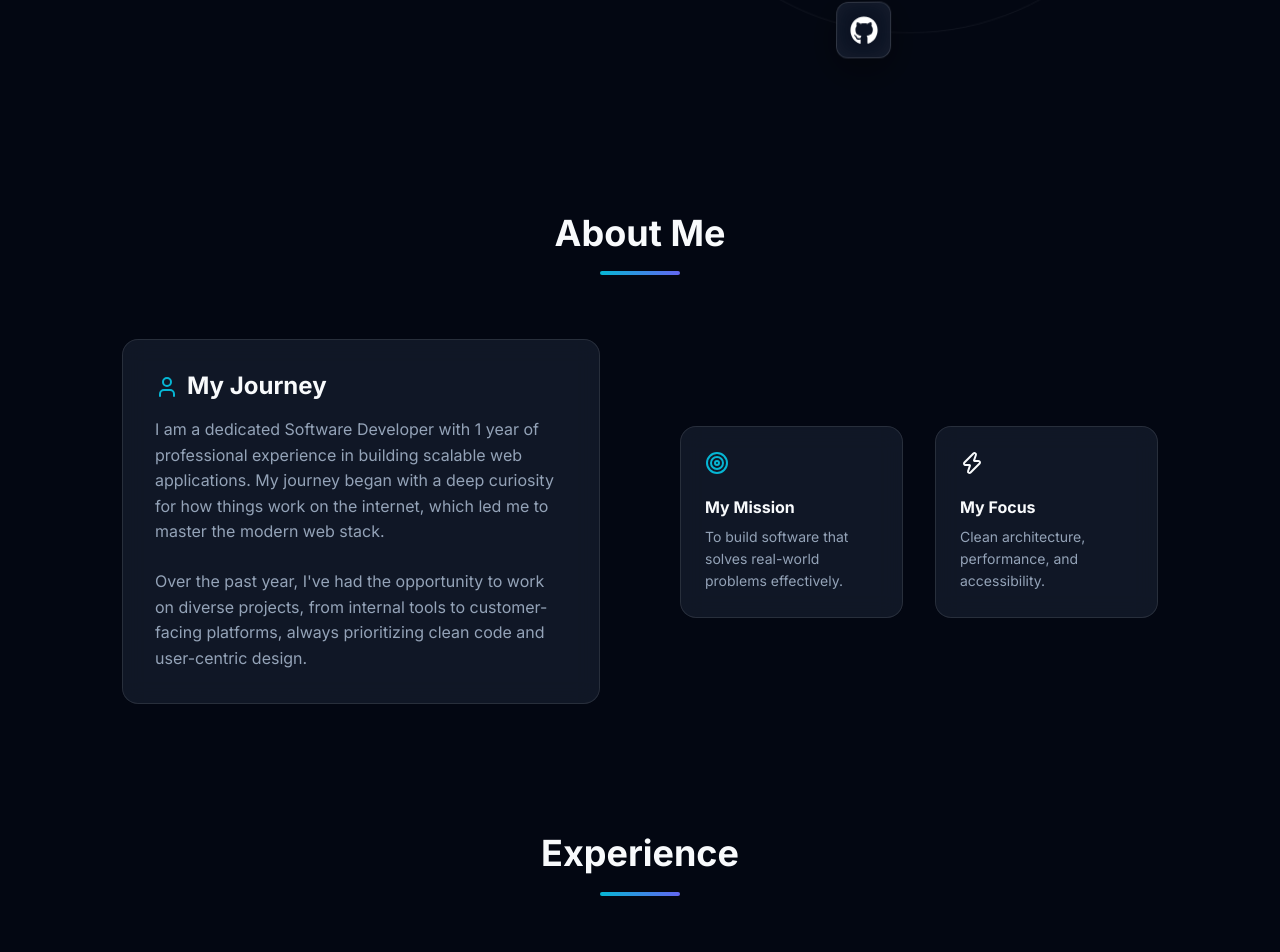
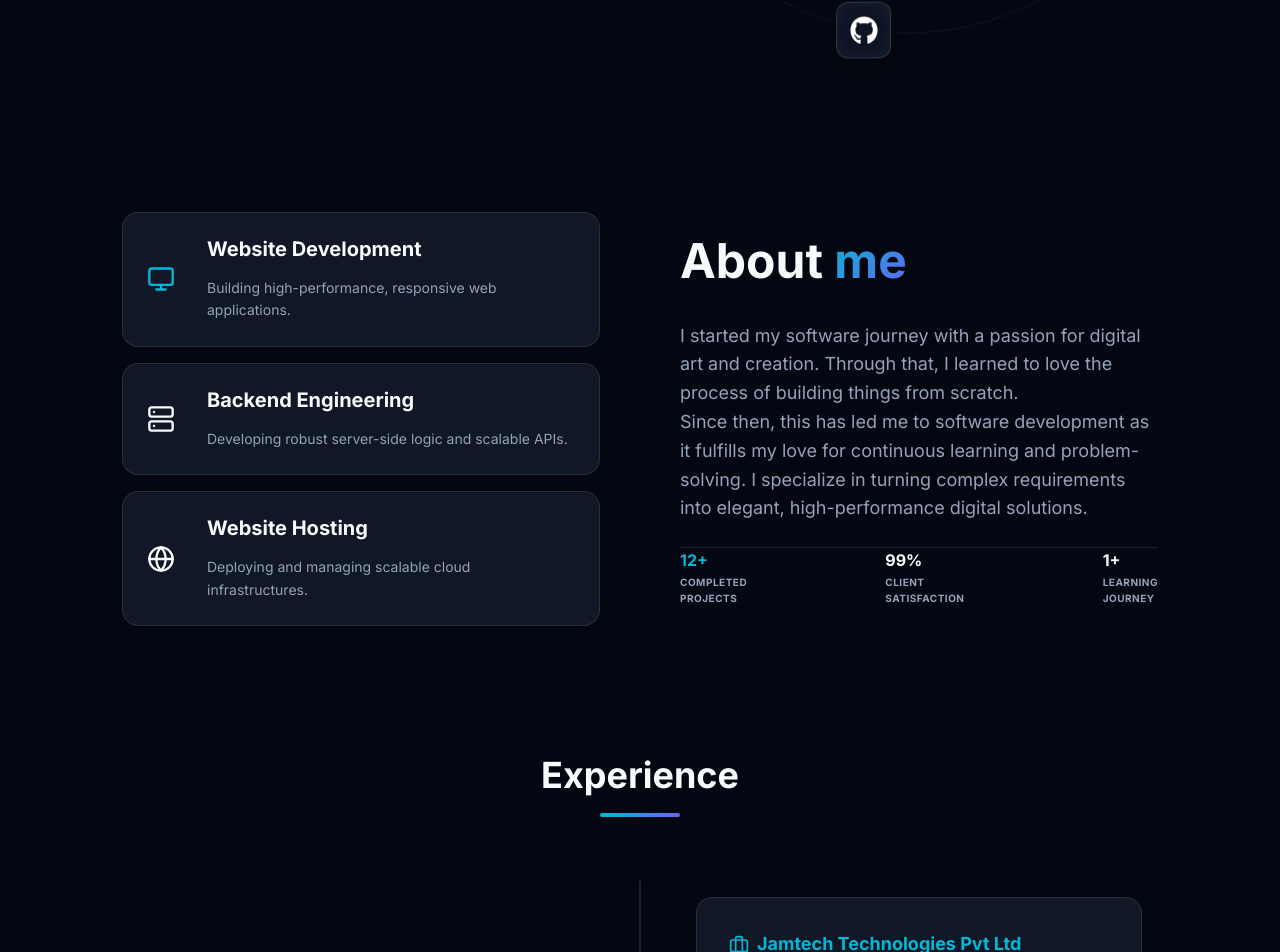
Before and after one commit to anjikasingh15/portfolio_v1, a React (Vite) app: page / in a window 1280 px wide. Shown: the part 652-1604 px from the top of the page. Built offline with nearby package versions, Linux system fonts and the light colour scheme.

Commit message:
feat: create About component with expertise and statistics sections

```diff
--- a/src/components/About.jsx
+++ b/src/components/About.jsx
@@ -1,48 +1,98 @@
 import React from 'react';
-import { User, Target, Zap } from 'lucide-react';
+import { Monitor, Server, Globe, Code2, Rocket, Sparkles } from 'lucide-react';
+
 
 const About = () => {
+  const expertises = [
+    {
+      title: 'Website Development',
+      icon: <Monitor className="text-accent-primary" size={28} />,
+      desc: 'Building high-performance, responsive web applications.'
+    },
+    {
+      title: 'Backend Engineering',
+      icon: <Server className="text-accent-secondary" size={28} />,
+      desc: 'Developing robust server-side logic and scalable APIs.'
+    },
+    {
+      title: 'Website Hosting',
+      icon: <Globe className="text-white" size={28} />,
+      desc: 'Deploying and managing scalable cloud infrastructures.'
+    }
+  ];
+
+  const stats = [
+    { label: 'Completed Projects', value: '12+', color: 'text-accent-primary' },
+    { label: 'Client Satisfaction', value: '99%', color: 'text-accent-secondary' },
+    { label: 'Learning Journey', value: '1+', color: 'text-white' }
+  ];
+
   return (
-    <section id="about" className="reveal">
+    <section id="about" className="relative py-24 reveal overflow-hidden">
+      {/* Subtle Background Glow */}
+      <div className="absolute top-1/2 left-0 w-[500px] h-[500px] bg-accent-primary/5 blur-[120px] -z-10 rounded-full"></div>
+
       <div className="container">
-        <div className="text-center mb-16">
-          <h2 className="text-4xl font-bold mb-4">About Me</h2>
-          <div className="w-20 h-1 bg-gradient-to-r from-accent-primary to-accent-secondary mx-auto rounded-full"></div>
-        </div>
+        <div className="grid lg:grid-cols-2 gap-20 items-center">
 
-        <div className="grid md:grid-cols-2 gap-20 items-center">
-          <div className="glass p-8">
-            <h3 className="text-2xl font-bold mb-4 flex items-center gap-2">
-              <User className="text-accent-primary" /> My Journey
-            </h3>
-            <p className="text-text-secondary mb-6">
-              I am a dedicated Software Developer with 1 year of professional experience in
-              building scalable web applications. My journey began with a deep curiosity
-              for how things work on the internet, which led me to master the modern web stack.
-            </p>
-            <p className="text-text-secondary">
-              Over the past year, I've had the opportunity to work on diverse projects,
-              from internal tools to customer-facing platforms, always prioritizing
-              clean code and user-centric design.
-            </p>
+          {/* Left Column: Expertise */}
+          <div className="flex flex-col gap-4 order-2 lg:order-1">
+            {expertises.map((item, index) => (
+              <div
+                key={index}
+                className="glass p-6 flex items-center gap-8 group hover:bg-white/5 transition-all duration-300 border border-transparent hover:border-white/10"
+              >
+                <div className="flex-shrink-0 w-16 h-16 bg-white/5 rounded-xl flex items-center justify-center group-hover:scale-110 transition-transform">
+                  {item.icon}
+                </div>
+                <div>
+                  <h4 className="text-xl font-bold text-white mb-1">{item.title}</h4>
+                  <p className="text-text-secondary text-sm leading-relaxed">{item.desc}</p>
+                </div>
+              </div>
+            ))}
+
           </div>
 
-          <div className="grid grid-cols-1 sm:grid-cols-2 gap-8">
-            <div className="glass p-6 hover:border-accent-primary transition-all">
-              <Target className="text-accent-primary mb-4" />
-              <h4 className="font-bold mb-2">My Mission</h4>
-              <p className="text-sm text-text-secondary">To build software that solves real-world problems effectively.</p>
+          {/* Right Column: About Content */}
+          <div className="order-1 lg:order-2">
+            <h2 className="text-5xl md:text-7xl font-black text-white mb-8 leading-[1.1]">
+              About <span className="text-gradient">me</span>
+            </h2>
+
+            <div className="space-y-6 text-text-secondary text-lg leading-relaxed mb-6">
+
+              <p>
+                I started my software journey with a passion for digital art and creation.
+                Through that, I learned to love the process of building things from scratch.
+              </p>
+              <p>
+                Since then, this has led me to software development as it fulfills my
+                love for continuous learning and problem-solving. I specialize in turning
+                complex requirements into elegant, high-performance digital solutions.
+              </p>
             </div>
-            <div className="glass p-6 hover:border-accent-secondary transition-all">
-              <Zap className="text-accent-secondary mb-4" />
-              <h4 className="font-bold mb-2">My Focus</h4>
-              <p className="text-sm text-text-secondary">Clean architecture, performance, and accessibility.</p>
+
+            {/* Stats Row */}
+            <div className="flex flex-row justify-between pt-10 border-t border-white/10">
+              {stats.map((stat, index) => (
+                <div key={index} className="flex flex-col gap-1">
+                  <span className={`text-3xl md:text-4xl font-black ${stat.color}`}>
+                    {stat.value}
+                  </span>
+                  <span className="text-[10px] uppercase tracking-wider text-text-secondary font-bold">
+                    {stat.label.split(' ').map((word, i) => <React.Fragment key={i}>{word}<br /></React.Fragment>)}
+                  </span>
+                </div>
+              ))}
             </div>
           </div>
+
         </div>
       </div>
     </section>
   );
 };
 
+
 export default About;
```
